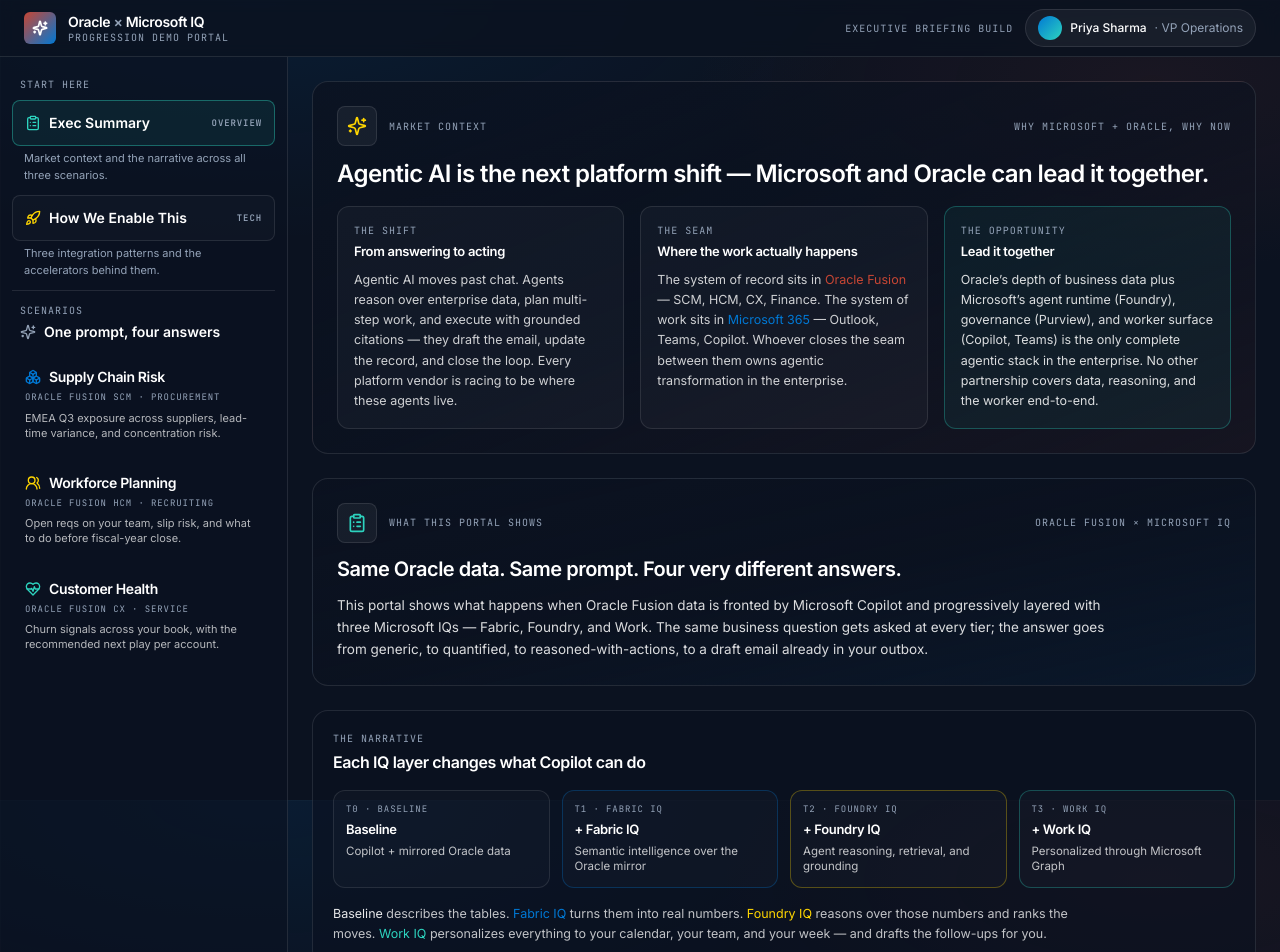
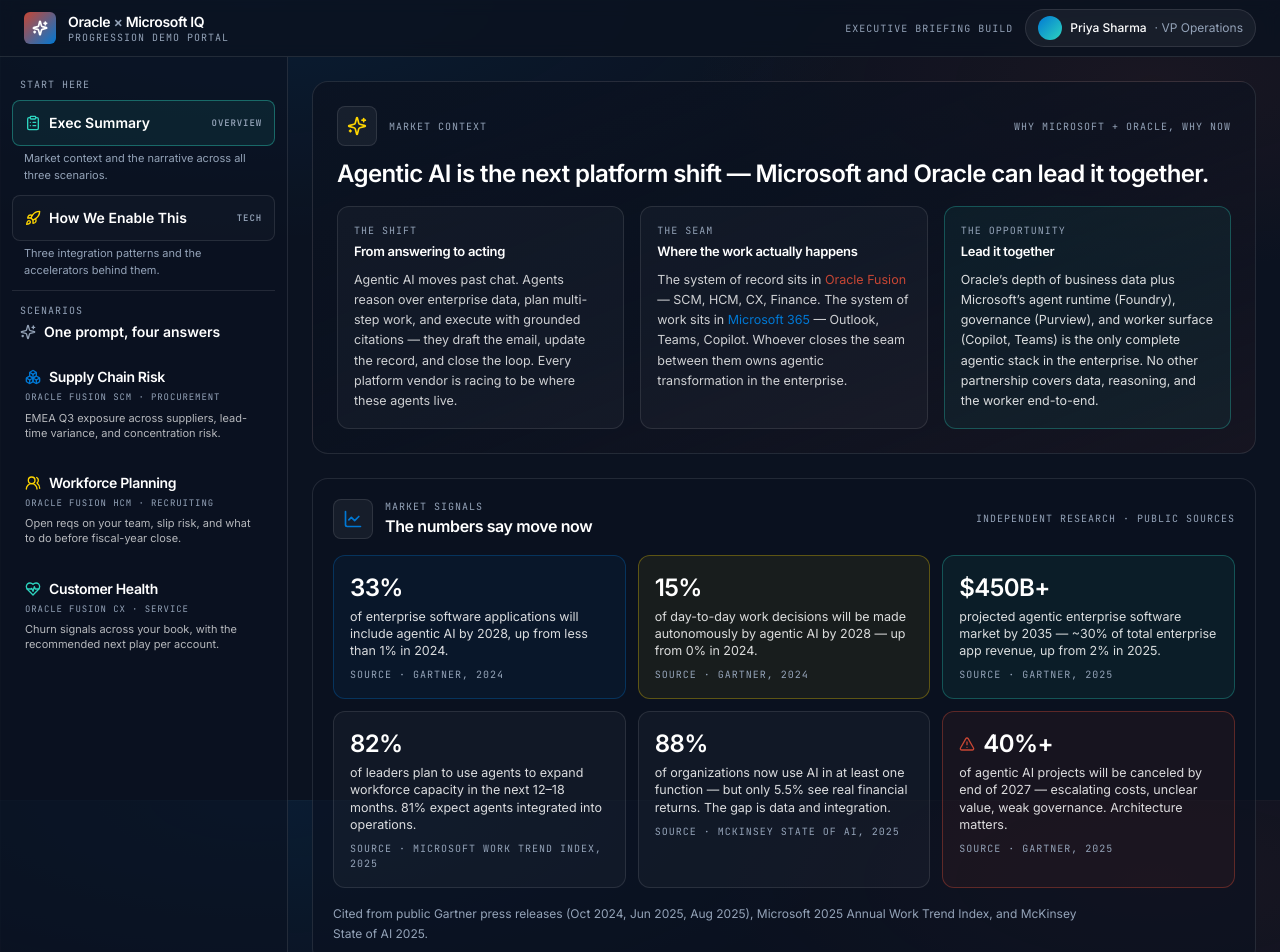
Before and after one commit to Kalyankaki/oracle-microsoft-iq-portal, a Next.js app: page /exec-summary in a window 1280 px wide. Shown: the top 952 px of the page. Built offline with nearby package versions, Linux system fonts and the light colour scheme.

Commit message:
feat(portal): Market Signals on exec summary with cited stats
Adds a Market Signals section between the market context and the demo intro, with six cited stats from Gartner, Microsoft Work Trend Index, and McKinsey — including the 40%+ project-cancellation stat as a do-this-right wedge.

```diff
--- a/src/app/(portal)/exec-summary/page.tsx
+++ b/src/app/(portal)/exec-summary/page.tsx
@@ -1,4 +1,4 @@
-import { Boxes, ClipboardList, HeartPulse, Sparkles, UsersRound } from "lucide-react";
+import { AlertTriangle, Boxes, ClipboardList, HeartPulse, LineChart, Sparkles, UsersRound } from "lucide-react";
 import { SCENARIO_PROGRESSIONS } from "@/lib/data/exec-summary";
 import { SCENARIOS, type ScenarioId } from "@/lib/data/scenarios";
 import { TIERS, type TierId } from "@/lib/data/tiers";
@@ -91,6 +91,101 @@
             </p>
           </div>
         </div>
+      </section>
+
+      <section className="rounded-2xl border border-white/10 bg-navy-900/60 p-5">
+        <div className="flex flex-wrap items-center gap-3">
+          <div className="flex h-10 w-10 items-center justify-center rounded-lg border border-white/10 bg-white/5 text-azure-blue">
+            <LineChart className="h-5 w-5" />
+          </div>
+          <div>
+            <div className="font-mono text-[10px] uppercase tracking-widest text-muted">
+              Market signals
+            </div>
+            <div className="text-base font-semibold tracking-tight">
+              The numbers say move now
+            </div>
+          </div>
+          <div className="ml-auto hidden font-mono text-[10px] uppercase tracking-widest text-muted md:block">
+            Independent research · public sources
+          </div>
+        </div>
+
+        <div className="mt-4 grid gap-3 md:grid-cols-3">
+          <div className="rounded-xl border border-azure-blue/30 bg-azure-blue/[0.06] p-4">
+            <div className="text-2xl font-semibold tracking-tight text-white">33%</div>
+            <div className="mt-1 text-[12.5px] leading-snug text-white/85">
+              of enterprise software applications will include agentic AI by 2028, up from less
+              than 1% in 2024.
+            </div>
+            <div className="mt-2 font-mono text-[10px] uppercase tracking-widest text-muted">
+              Source · Gartner, 2024
+            </div>
+          </div>
+
+          <div className="rounded-xl border border-iq-yellow/30 bg-iq-yellow/[0.06] p-4">
+            <div className="text-2xl font-semibold tracking-tight text-white">15%</div>
+            <div className="mt-1 text-[12.5px] leading-snug text-white/85">
+              of day-to-day work decisions will be made autonomously by agentic AI by 2028 — up
+              from 0% in 2024.
+            </div>
+            <div className="mt-2 font-mono text-[10px] uppercase tracking-widest text-muted">
+              Source · Gartner, 2024
+            </div>
+          </div>
+
+          <div className="rounded-xl border border-iq-teal/30 bg-iq-teal/[0.06] p-4">
+            <div className="text-2xl font-semibold tracking-tight text-white">$450B+</div>
+            <div className="mt-1 text-[12.5px] leading-snug text-white/85">
+              projected agentic enterprise software market by 2035 — ~30% of total enterprise
+              app revenue, up from 2% in 2025.
+            </div>
+            <div className="mt-2 font-mono text-[10px] uppercase tracking-widest text-muted">
+              Source · Gartner, 2025
+            </div>
+          </div>
+
+          <div className="rounded-xl border border-white/10 bg-white/[0.03] p-4">
+            <div className="text-2xl font-semibold tracking-tight text-white">82%</div>
+            <div className="mt-1 text-[12.5px] leading-snug text-white/85">
+              of leaders plan to use agents to expand workforce capacity in the next 12–18
+              months. 81% expect agents integrated into operations.
+            </div>
+            <div className="mt-2 font-mono text-[10px] uppercase tracking-widest text-muted">
+              Source · Microsoft Work Trend Index, 2025
+            </div>
+          </div>
+
+          <div className="rounded-xl border border-white/10 bg-white/[0.03] p-4">
+            <div className="text-2xl font-semibold tracking-tight text-white">88%</div>
+            <div className="mt-1 text-[12.5px] leading-snug text-white/85">
+              of organizations now use AI in at least one function — but only 5.5% see real
+              financial returns. The gap is data and integration.
+            </div>
+            <div className="mt-2 font-mono text-[10px] uppercase tracking-widest text-muted">
+              Source · McKinsey State of AI, 2025
+            </div>
+          </div>
+
+          <div className="rounded-xl border border-oracle-red/40 bg-oracle-red/[0.07] p-4">
+            <div className="flex items-center gap-2">
+              <AlertTriangle className="h-4 w-4 text-oracle-red" />
+              <div className="text-2xl font-semibold tracking-tight text-white">40%+</div>
+            </div>
+            <div className="mt-1 text-[12.5px] leading-snug text-white/85">
+              of agentic AI projects will be canceled by end of 2027 — escalating costs, unclear
+              value, weak governance. Architecture matters.
+            </div>
+            <div className="mt-2 font-mono text-[10px] uppercase tracking-widest text-muted">
+              Source · Gartner, 2025
+            </div>
+          </div>
+        </div>
+
+        <p className="mt-4 max-w-3xl text-[12px] leading-relaxed text-muted">
+          Cited from public Gartner press releases (Oct 2024, Jun 2025, Aug 2025), Microsoft 2025
+          Annual Work Trend Index, and McKinsey State of AI 2025.
+        </p>
       </section>
 
       <section className="rounded-2xl border border-white/10 bg-gradient-to-br from-navy-900/80 via-navy-900/60 to-azure-blue/[0.06] p-6">
```
